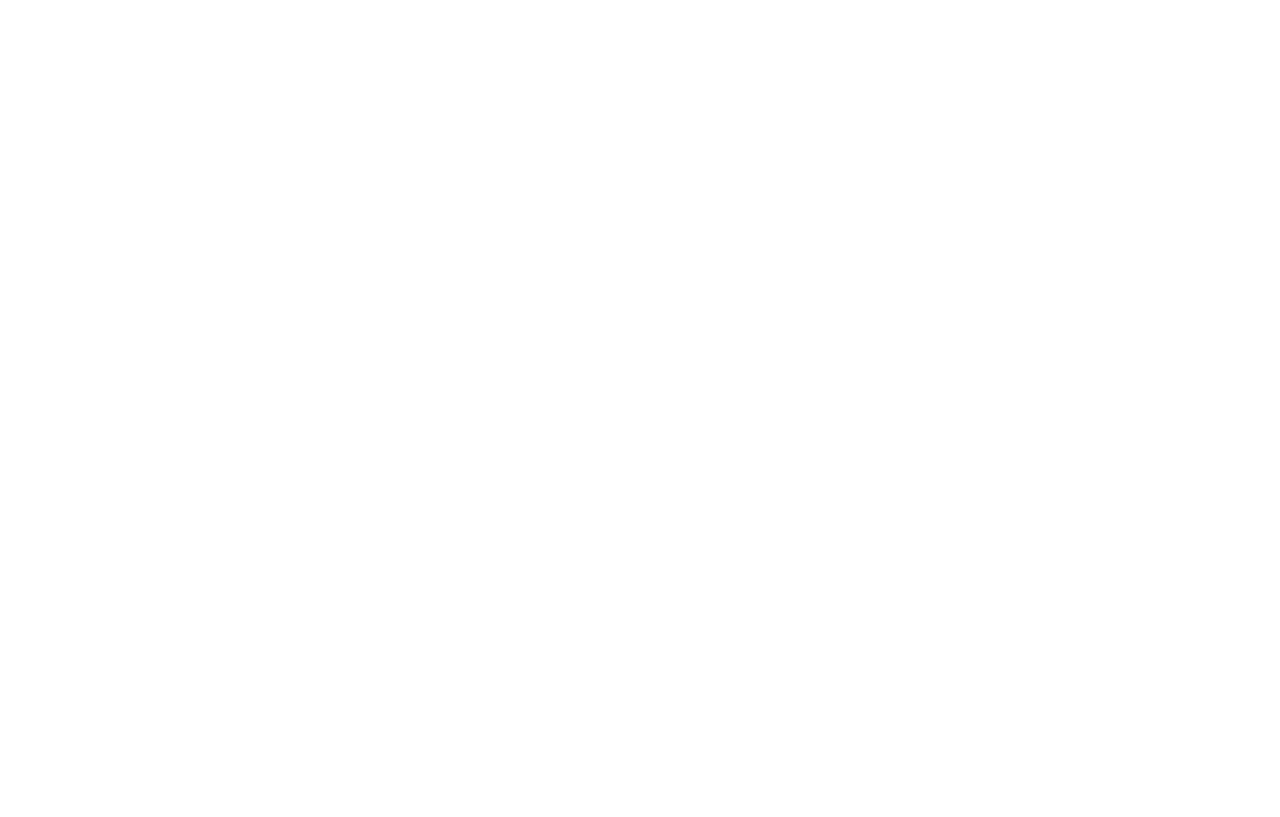
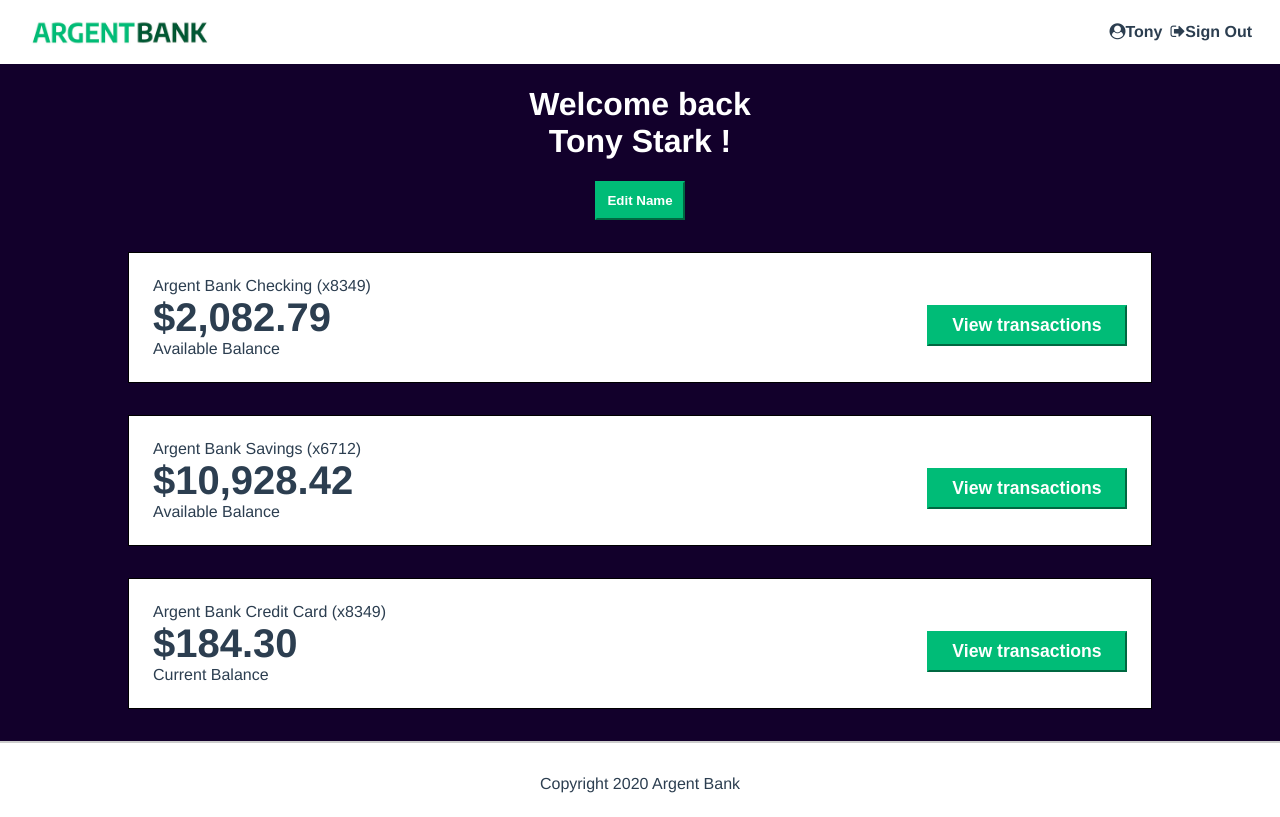
Before and after one commit to EPourmo/use-an-api-for-a-bank-user-account-with-react, a React (Vite) app in the folder frontend/code/: page /profile in a window 1280 px wide. Before the commit this address had no page. Built offline with nearby package versions, Linux system fonts and the light colour scheme.

Commit message:
redux install and first use

```diff
--- a/frontend/code/package.json
+++ b/frontend/code/package.json
@@ -9,8 +9,10 @@
     "preview": "vite preview"
   },
   "dependencies": {
+    "@reduxjs/toolkit": "^1.8.6",
     "react": "^18.2.0",
     "react-dom": "^18.2.0",
+    "react-redux": "^8.0.4",
     "react-router-dom": "^6.4.2"
   },
   "devDependencies": {
--- a/frontend/code/src/App.jsx
+++ b/frontend/code/src/App.jsx
@@ -2,16 +2,20 @@
 import SignIn from "./pages/SignIn";
 import User from "./pages/User";
 import { Routes, Route } from "react-router-dom";
+import { Provider } from "react-redux";
+import { store } from "./redux";
 
 function App() {
   return (
+    <Provider store={store}>
       <div className="App">
         <Routes>
           <Route path="/" element={<Homepage />} />
           <Route path="/login" element={<SignIn />} />
-        <Route path="/user" element={<User />} />
+          <Route path="/profile" element={<User />} />
         </Routes>
       </div>
+    </Provider>
   );
 }
 
--- a/frontend/code/src/components/Form.jsx
+++ b/frontend/code/src/components/Form.jsx
@@ -37,7 +37,7 @@
         <input type="checkbox" id="remember-me" />
         <label htmlFor="remember-me">Remember me</label>
       </div>
-      <Link to="/user" className="sign-in-button">
+      <Link to="/profile" className="sign-in-button">
         Sign In
       </Link>
       {/* <button class="sign-in-button">Sign In</button> */}
--- a/frontend/code/src/components/Header.jsx
+++ b/frontend/code/src/components/Header.jsx
@@ -1,7 +1,9 @@
 import argentBankLogo from "../assets/argentBankLogo.png";
 import { Link } from "react-router-dom";
+import { useSelector } from "react-redux";
 
 export default function Header({ isConnected }) {
+  const user = useSelector((state) => state.user);
   return (
     <nav className="main-nav">
       <Link className="main-nav-logo" to="/">
@@ -15,7 +17,7 @@
       <div>
         <Link className="main-nav-item" to="/login">
           <i className="fa fa-user-circle"></i>
-          {isConnected ? "Tony" : "Sign In"}
+          {isConnected ? user.firstName : "Sign In"}
         </Link>
         {isConnected && (
           <Link className="main-nav-item" to="/">
--- a/frontend/code/src/components/Welcome.jsx
+++ b/frontend/code/src/components/Welcome.jsx
@@ -1,12 +1,23 @@
+import { useDispatch, useSelector } from "react-redux";
+import { changeUser } from "../redux";
+
 export default function Welcome() {
+  const user = useSelector((state) => state.user);
+  console.log(user);
+  const dispatch = useDispatch();
   return (
     <div className="header">
       <h1>
         Welcome back
         <br />
-        Tony Jarvis!
+        {`${user.firstName} ${user.lastName} !`}
       </h1>
-      <button className="edit-button">Edit Name</button>
+      <button
+        className="edit-button"
+        onClick={() => dispatch(changeUser("Ermane"))}
+      >
+        Edit Name
+      </button>
     </div>
   );
 }
--- /dev/null
+++ b/frontend/code/src/redux.js
@@ -0,0 +1,33 @@
+import { configureStore, createSlice } from "@reduxjs/toolkit";
+
+const userSlice = createSlice({
+  name: "user",
+  initialState: {
+    firstName: "Tony",
+    lastName: "Stark",
+    email: "tony@stark.com",
+    password: "password123",
+    welcome: "Welcome back",
+  },
+
+  reducers: {
+    changeUser: (state, action) => {
+      //   const newUser = {
+      //     firstName: "Ermane",
+      //     lastName: "Pourmo",
+      //     email: "test@stark.com",
+      //     password: "test123",
+      //   };
+      state.firstName = action.payload;
+    },
+  },
+});
+
+// Actions creator
+export const { changeUser } = userSlice.actions;
+
+export const store = configureStore({
+  reducer: {
+    user: userSlice.reducer,
+  },
+});
```
Also changed, not shown: 1 other file (tests, documents, lock files or other folders). Lines whose indentation alone changed are shown as unchanged.
